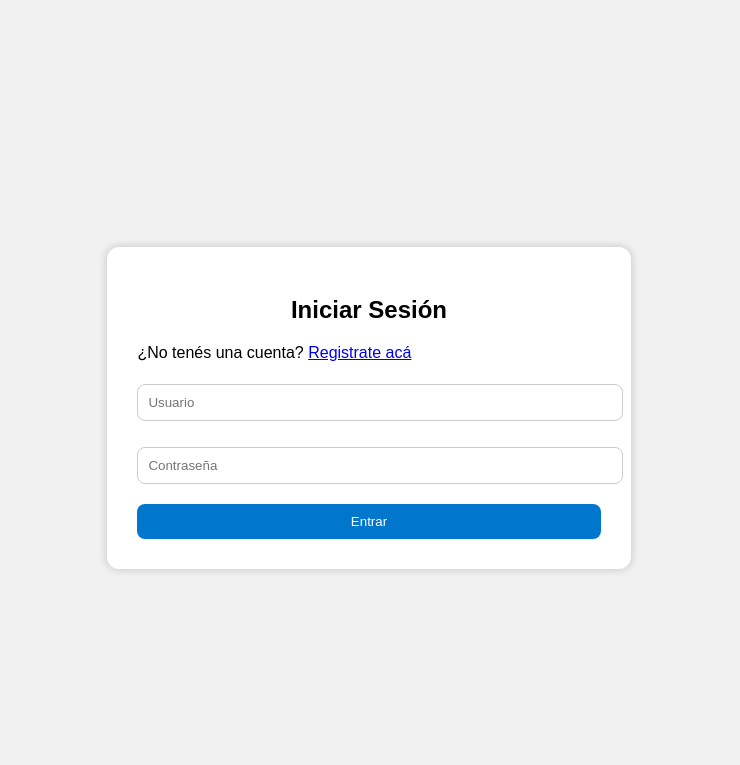
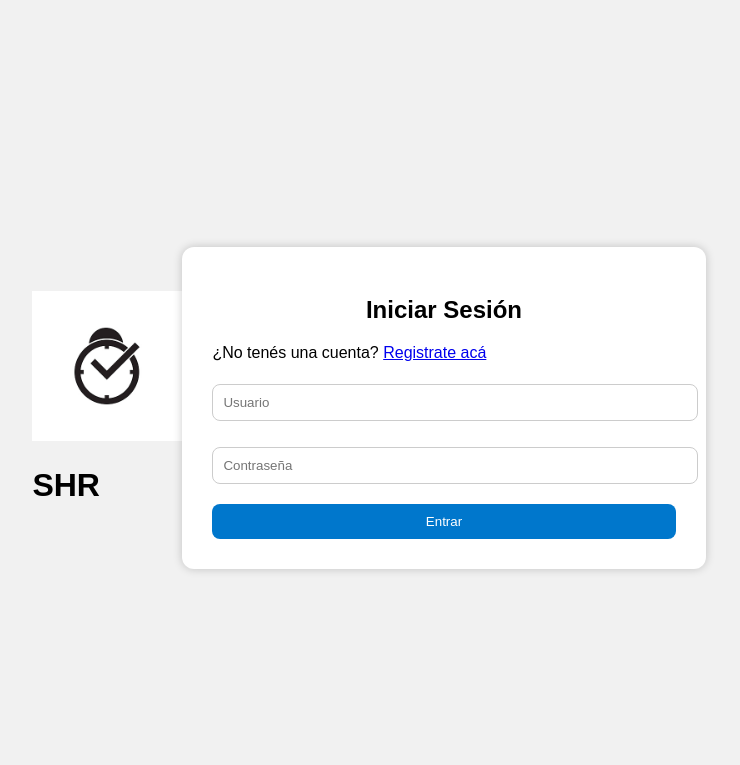
Before and after one commit to GUILLERMOWEB/Registro-de-horas-mejorado, a Flask app: page /login in a window 1280 px wide. Shown: the top 765 px of the page, without its empty margins (271-1011 px from the left). Run offline with Flask 3, Linux system fonts and the light colour scheme.

Commit message:
afrefo logo y titulo

```diff
--- a/templates/login.html
+++ b/templates/login.html
@@ -48,6 +48,10 @@
     </style>
 </head>
 <body>
+    <div class="text-center mt-5">
+        <img src="{{ url_for('static', filename='logo.png') }}" alt="Logo" width="150" class="mb-3">
+        <h1 class="mb-4">SHR</h1>
+    </div>
     <div class="login-box">
         <h2>Iniciar Sesión</h2>
         {% with messages = get_flashed_messages() %}
```
Also changed, not shown: static/logo.png (added).
